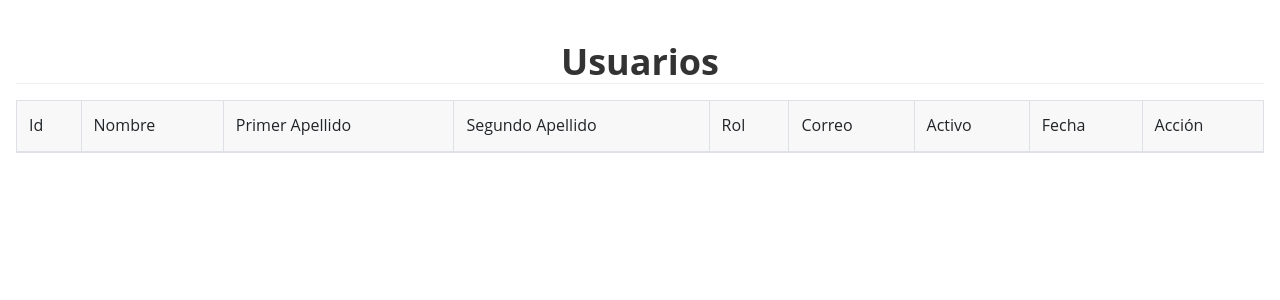
After one commit to DamianDiazRios/litos, a Flask app: template app/templates/autenticacion/lista_usuarios.html in a window 1280 px wide. The commit adds this page. Shown: the top 300 px of the page. Run offline with Flask 3, Linux system fonts and the light colour scheme; the template is opened without the code that fills it, so the values that code supplies are empty; some libraries are stand-ins or nearby versions.

Commit message:
25-02-2024

```diff
--- /dev/null
+++ b/app/templates/autenticacion/lista_usuarios.html
@@ -0,0 +1,33 @@
+{% extends 'layout/base.html' %}
+{% block contenido %}
+
+<div class="text-center">
+    <h1>Usuarios</h1>
+</div>
+<div>
+    <table class="table table-striped table-bordered bg-white table-over table-s">
+        <thead>
+            <tr>
+                <td>Id</td>
+                <td>Nombre</td>
+                <td>Primer Apellido</td>
+                <td>Segundo Apellido</td>
+                <td>Rol</td>
+                <td>Correo</td>
+                <td>Activo</td>
+                <td>Fecha</td>
+                <td>Acción</td>
+            </tr>
+        </thead>
+        <tbody>
+            {% for usu in usuario %}
+                <tr>
+                    <td>{{ usu.id }}</td>
+                </tr>
+            {% endfor %}
+        </tbody>
+    </table>
+</div>
+
+
+{% endblock %}
```
Also changed, not shown: app/templates/autenticacion/registro.html (+20 -8 lines), app/autenticacion/autenticacion_vista.py (line endings or trailing spaces).
